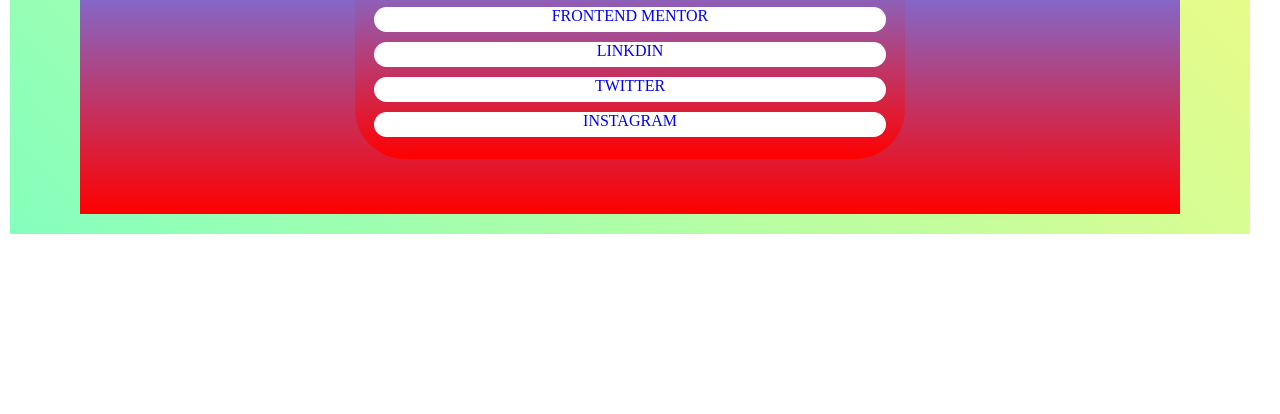
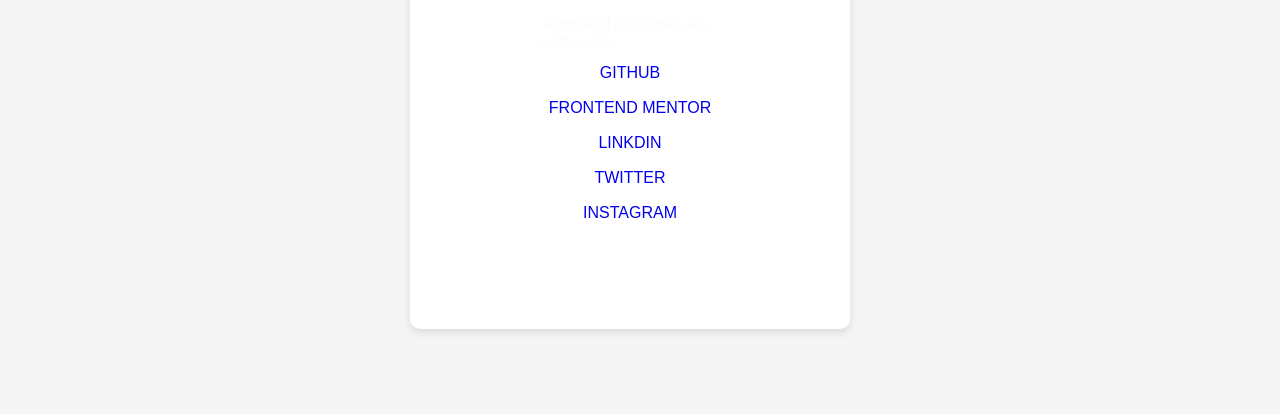
Before and after one commit to coderanjan/social-link-profile, a plain HTML site: page index.html in a window 1280 px wide. Shown: the part 386-800 px from the top of the page. Drawn offline with Linux system fonts and the light colour scheme.

Commit message:
minimial design

```diff
--- a/style.css
+++ b/style.css
@@ -5,9 +5,9 @@
 .inner{
     width:1100px;
     height:550px;
-    background-color:background-color: #FFFFFF;
-    background-image: linear-gradient(180deg, #FFFFFF 0%, #6284FF 50%, #FF0000 100%);
-    ;
+    /* background-color: #FFFFFF; */
+    /* background-image: linear-gradient(180deg, #FFFFFF 0%, #6284FF 50%, #FF0000 100%);
+    ; */
     margin:20px;
     display:flex;
     justify-content:center;
@@ -25,16 +25,22 @@
     margin-bottom:30px ;
     margin-right:30px;
     margin-left:10px;
-    background-color: background-color: #85FFBD;
+    /* background-color: #85FFBD;
     background-image: linear-gradient(45deg, #85FFBD 0%, #FFFB7D 100%);
-    ;
+    ; */
+    background-color: #FFFFFF;
+    padding: 20px;
+    border-radius: 10px;
+    box-shadow: 0 4px 8px rgba(0, 0, 0, 0.1);
+    max-width: 400px;
+    width: 100%;
 }
 
 .innermost{
     width:50%;
     height:80%;
-    background-color:background-color: #FFFFFF;
-    background-image: linear-gradient(180deg, #FFFFFF 0%, #6284FF 50%, #FF0000 100%);
+    /* background-color: #FFFFFF;
+    background-image: linear-gradient(180deg, #FFFFFF 0%, #6284FF 50%, #FF0000 100%); */
 
     border-radius:50px;
 }
@@ -76,7 +82,7 @@
 
 .buttom{
 
-width:40vw;
+width:20vw;
 height:25px;
 background-color: white;
 border-radius: 20px;
@@ -91,6 +97,7 @@
     display:flex;
     flex-direction: column;
     align-items: center;
+    user-select: none;
 }
 
 .link{
@@ -103,3 +110,14 @@
 
 
 }
+
+body {
+    font-family: Arial, sans-serif;
+    background-color: #F5F5F5;
+    margin: 0;
+    padding: 0;
+    display: flex;
+    justify-content: center;
+    align-items: center;
+    height: 100vh;
+}
```
